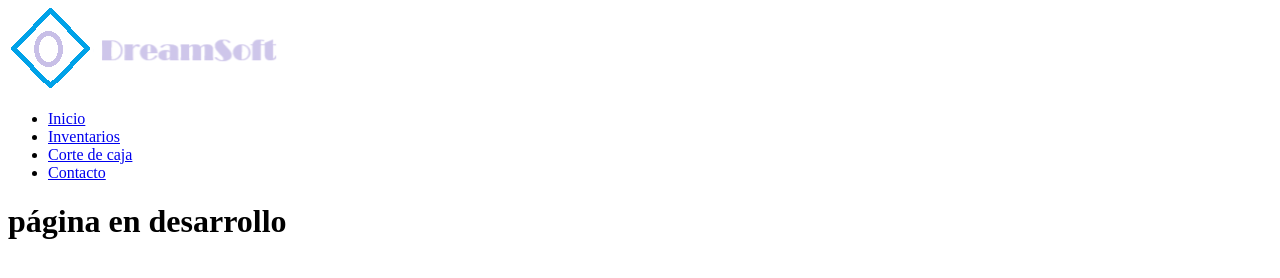
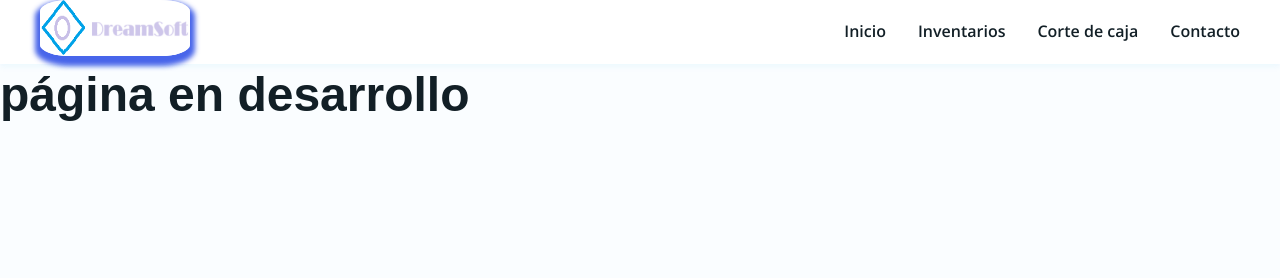
Before and after one commit to lobobandido/SisREstaurant, a plain HTML site: page contacto.html in a window 1280 px wide. Drawn offline with nearby package versions, Linux system fonts and the light colour scheme; some icons are missing; a web font is replaced by a local one.

Commit message:
initial commit

```diff
--- a/contacto.html
+++ b/contacto.html
@@ -3,7 +3,20 @@
 <head>
     <meta charset="UTF-8">
     <meta name="viewport" content="width=device-width, initial-scale=1.0">
-    <title>Document</title>
+    <!-- Normalize CSS -->
+  <link rel="stylesheet" href="https://necolas.github.io/normalize.css/8.0.1/normalize.css">
+  <!-- Estilos personalizados -->
+  <link rel="stylesheet" href="/estilos2.css">
+    <!-- JAM icons -->
+    <link rel="stylesheet" href="https://unpkg.com/jam-icons/css/jam.min.css">
+    <title>CONTACTO</title>
+    <style>
+
+    </style>
+    <!-- AQUIE VINCULAMOS EL ARCHIVO DEL MENU (productos.js)
+       conn esto aseguramos que cargara primero el menu -->
+    <script src="productos.js"></script>
+    <script src="/menu_cabecera.js"></script>
 </head>
 <body>
     <header class="main-header">
```
Also changed, not shown: corte_caja.html (+14 -1 lines), index.html (+1 -1 lines), inventarios.html (+14 -1 lines).
